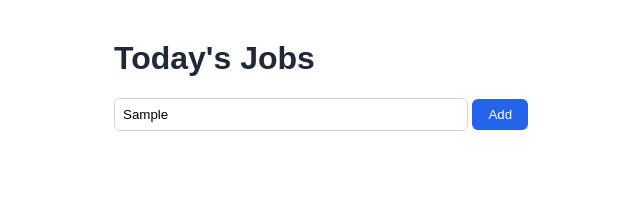
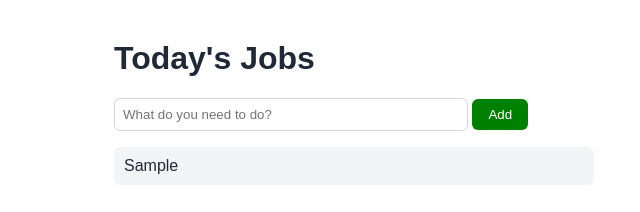
Before and after one commit to Armin1019/blotz-todo-page, a plain HTML site: page index.html in a window 1280 px wide. Both pictures are taken after typing "Sample" into the empty fields and a click on the button "Add". Shown: the whole page, without its empty margins (286-926 px from the left). Drawn offline with Linux system fonts and the light colour scheme.

Commit message:
Step 4: add script.js to add tasks from an array

```diff
--- a/index.html
+++ b/index.html
@@ -11,5 +11,6 @@
   <input id="task-input" type="text" placeholder="What do you need to do?">
   <button id="add-button">Add</button>
   <ul id="task-list"></ul>
+  <script src="script.js"></script>
 </body>
 </html>
--- /dev/null
+++ b/script.js
@@ -0,0 +1,24 @@
+const taskInput = document.getElementById("task-input");
+const addButton = document.getElementById("add-button");
+const taskList = document.getElementById("task-list");
+
+const tasks = [];
+
+function renderTasks() {
+  taskList.innerHTML = "";
+  for (const task of tasks) {
+    const item = document.createElement("li");
+    item.textContent = task.text;
+    taskList.appendChild(item);
+  }
+}
+
+addButton.addEventListener("click", function () {
+  const text = taskInput.value.trim();
+  if (text === "") {
+    return;
+  }
+  tasks.push({ text: text });
+  taskInput.value = "";
+  renderTasks();
+});
--- a/style.css
+++ b/style.css
@@ -15,7 +15,7 @@ body {
 
 #add-button {
   padding: 8px 16px;
-  background-color: #2563eb;
+  background-color: green;
   color: white;
   border: none;
   border-radius: 6px;
```
